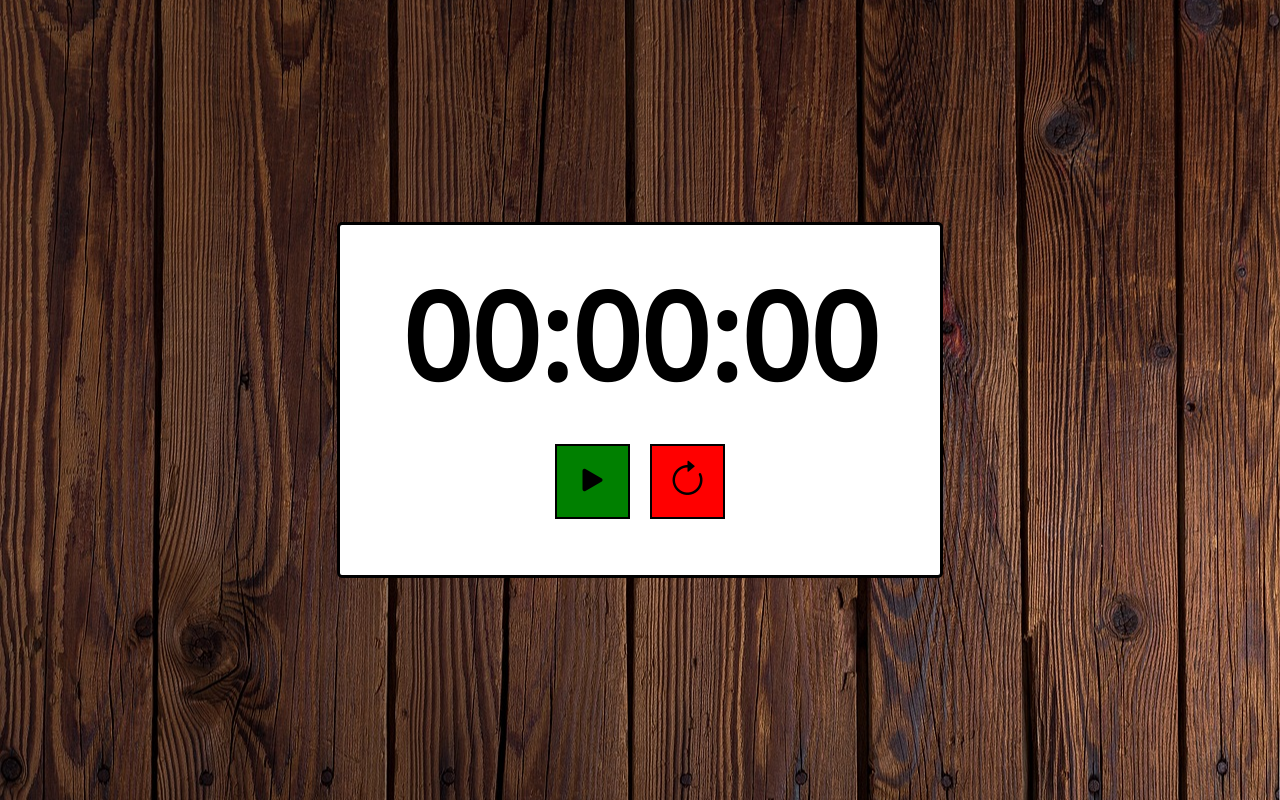
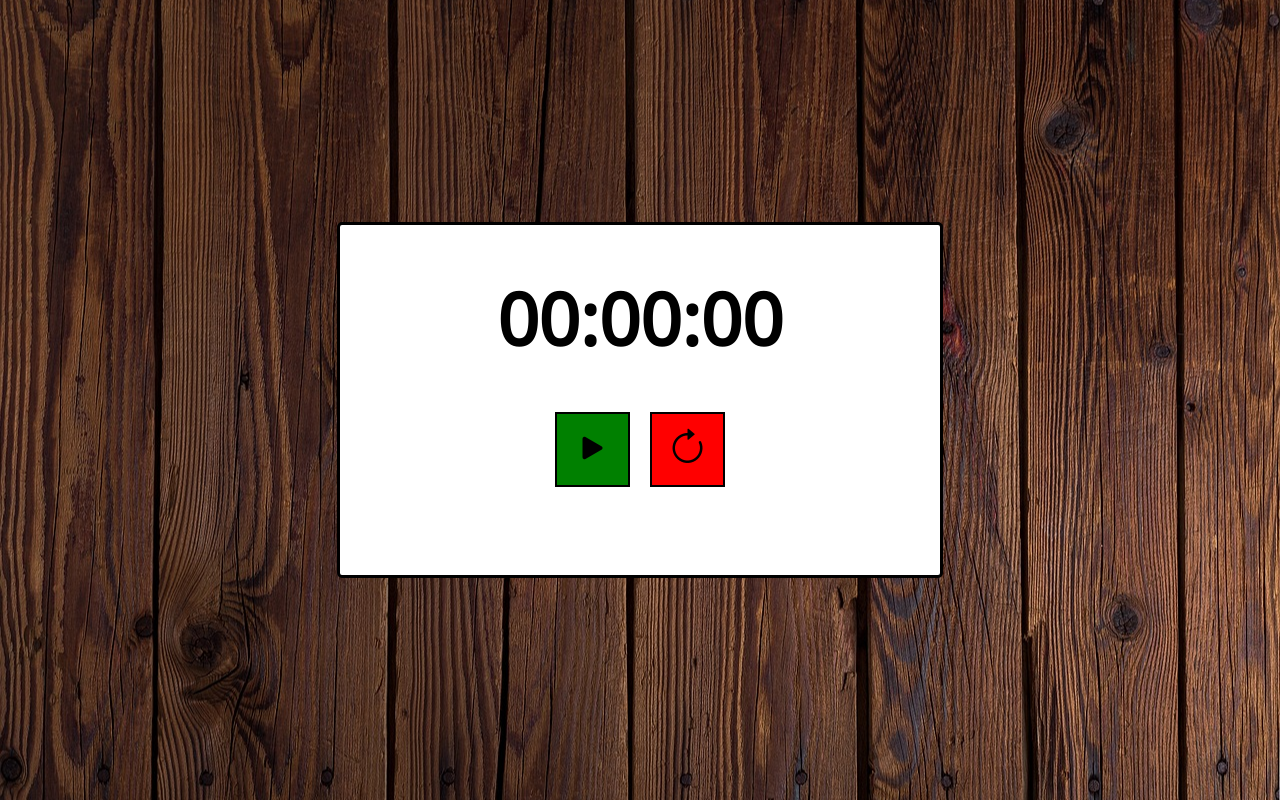
Before and after one commit to Xaldrin/Cronometro, a plain HTML site: page index.html in a window 1280 px wide. Drawn offline with nearby package versions, Linux system fonts and the light colour scheme.

Commit message:
Ajuste font-size

```diff
--- a/style.css
+++ b/style.css
@@ -26,7 +26,7 @@ section {
   min-height: 350px;
   border: 3px solid black;
   border-radius: 5px;
-  font-size: 80px;
+  font-size: 3em;
 }
 .buttons {
   display: flex;
```
